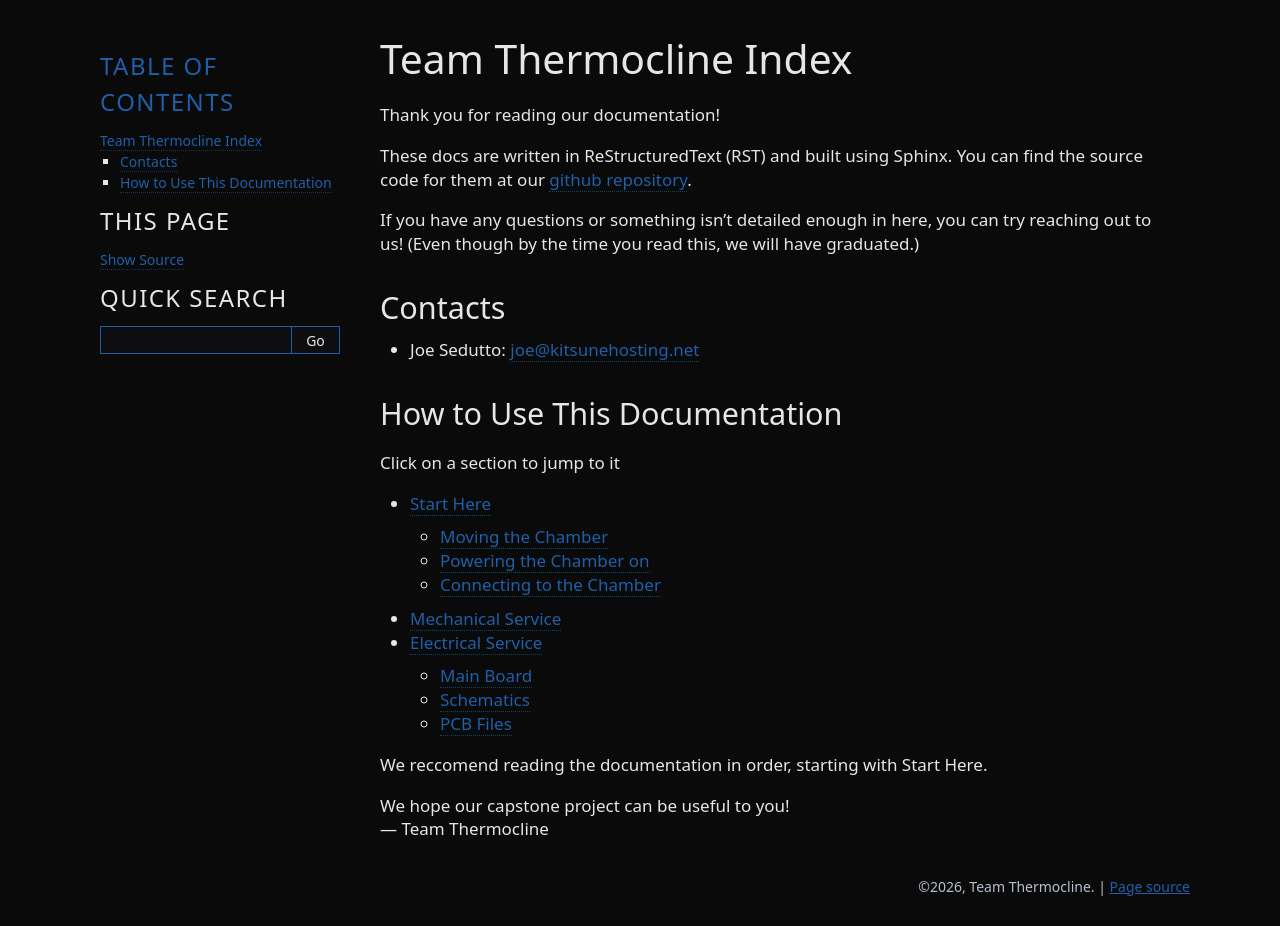
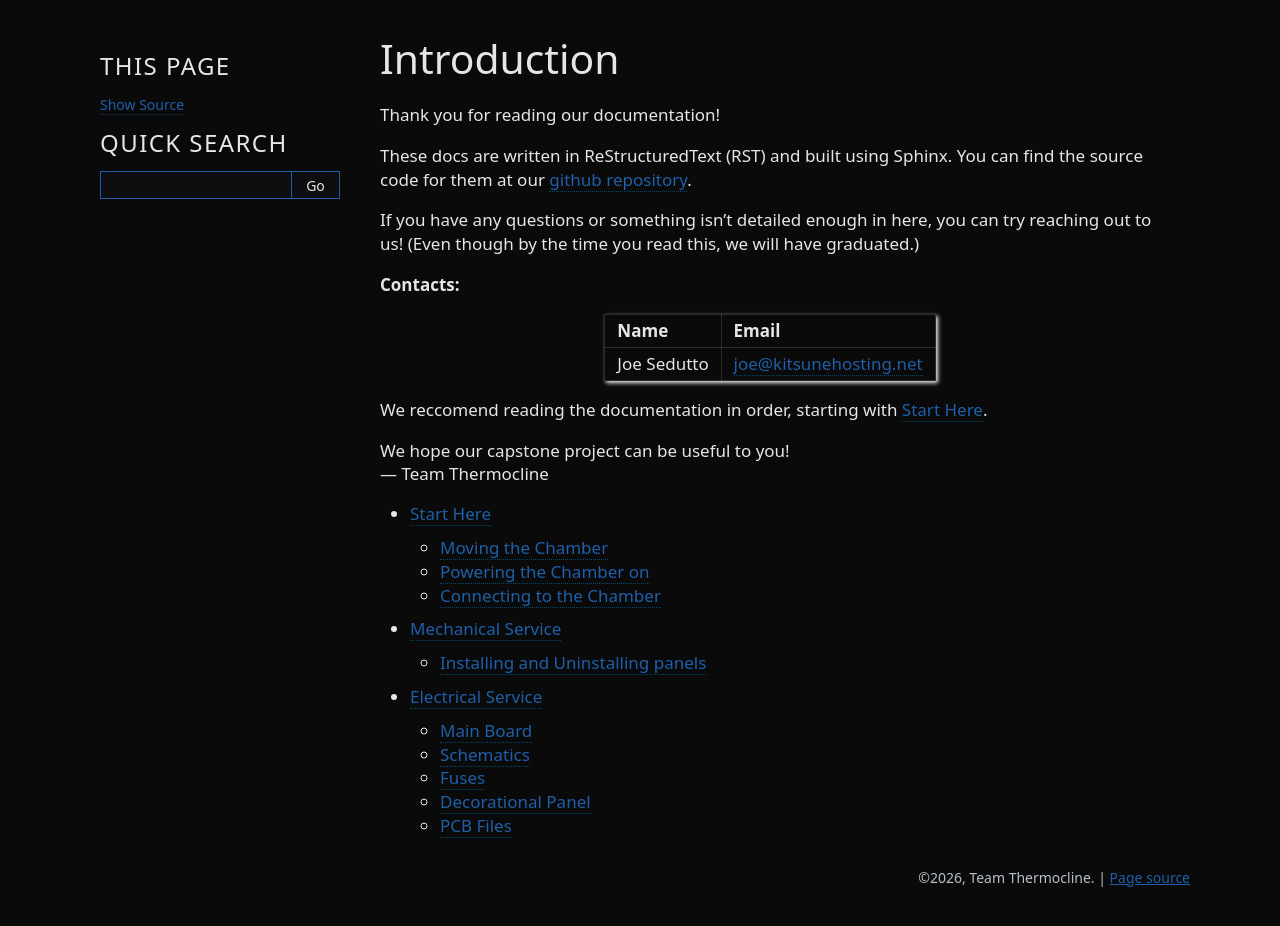
Before and after one commit to Team-Thermocline/team-thermocline.github.io, a Sphinx documentation site: the page built from docs/index.rst, in a window 1280 px wide. Built offline with Sphinx 7.4.7, drawn with Linux system fonts in a browser that asks for light colours.

Commit message:
Add boilerplate docs

```diff
--- a/docs/conf.py
+++ b/docs/conf.py
@@ -1,6 +1,7 @@
 project = "Team Thermocline"
 copyright = "2026, Team Thermocline"
-author = "Team Thermocline"
+# Cheat to inject LaTeX line breaks
+author = "Alexandra Friebolin, Jacob Morrissette, Nik DiLullo, Joe Sedutto, Alexia Hnatowicz".replace(", ", "\\\\\n")
 
 extensions = []
 
@@ -27,3 +28,16 @@ html_theme_options = {
     "font_family": "ui-sans-serif, system-ui, -apple-system, Segoe UI, Roboto, Ubuntu, Cantarell, Noto Sans, Helvetica, Arial",
     "head_font_family": "ui-sans-serif, system-ui, -apple-system, Segoe UI, Roboto, Ubuntu, Cantarell, Noto Sans, Helvetica, Arial",
 }
+
+# Logo on the docs front page
+latex_logo = "images/ThermoclineLogo.png"
+
+# Avoid blank pages in PDF output
+latex_elements = {
+    "classoptions": ",oneside,openany",
+}
+
+# Set some custom title stuff
+latex_documents = [
+    (root_doc, "teamthermocline.tex", "Chamber Operator and Service Manual", author, "manual"),
+]
--- a/docs/index.rst
+++ b/docs/index.rst
@@ -1,5 +1,5 @@
-Team Thermocline Index
-======================
+Introduction
+============
 
 Thank you for reading our documentation!
 
@@ -9,25 +9,23 @@ at our `github repository <https://github.com/Team-Thermocline/team-thermocline.
 If you have any questions or something isn't detailed enough in here, you can try reaching out to us! (Even though by
 the time you read this, we will have graduated.)
 
-Contacts
---------
+**Contacts:**
 
-- Joe Sedutto: `joe@kitsunehosting.net <mailto:joe@kitsunehosting.net>`_
++-------------+-----------------------------------------------------------+
+|    Name     |                           Email                           |
++=============+===========================================================+
+| Joe Sedutto | `joe@kitsunehosting.net <mailto:joe@kitsunehosting.net>`_ |
++-------------+-----------------------------------------------------------+
+
+We reccomend reading the documentation in order, starting with :doc:`starthere`.
 
 
-How to Use This Documentation
------------------------------
+| We hope our capstone project can be useful to you!
+| — Team Thermocline
 
 .. toctree::
    :maxdepth: 2
-   :caption: Click on a section to jump to it
 
    starthere
    service-mechanical
    service-electronics
-
-We reccomend reading the documentation in order, starting with Start Here.
-
-
-| We hope our capstone project can be useful to you!
-| — Team Thermocline
```
Also changed, not shown: docs/service-electronics.rst (+49 -5 lines), docs/service-mechanical.rst (+12 -2 lines), docs/starthere.rst (+5 -4 lines), docs/images/Electrical/IECFuseLocation.png (added), docs/images/ThermoclineLogo.png (added), 4 other files.
